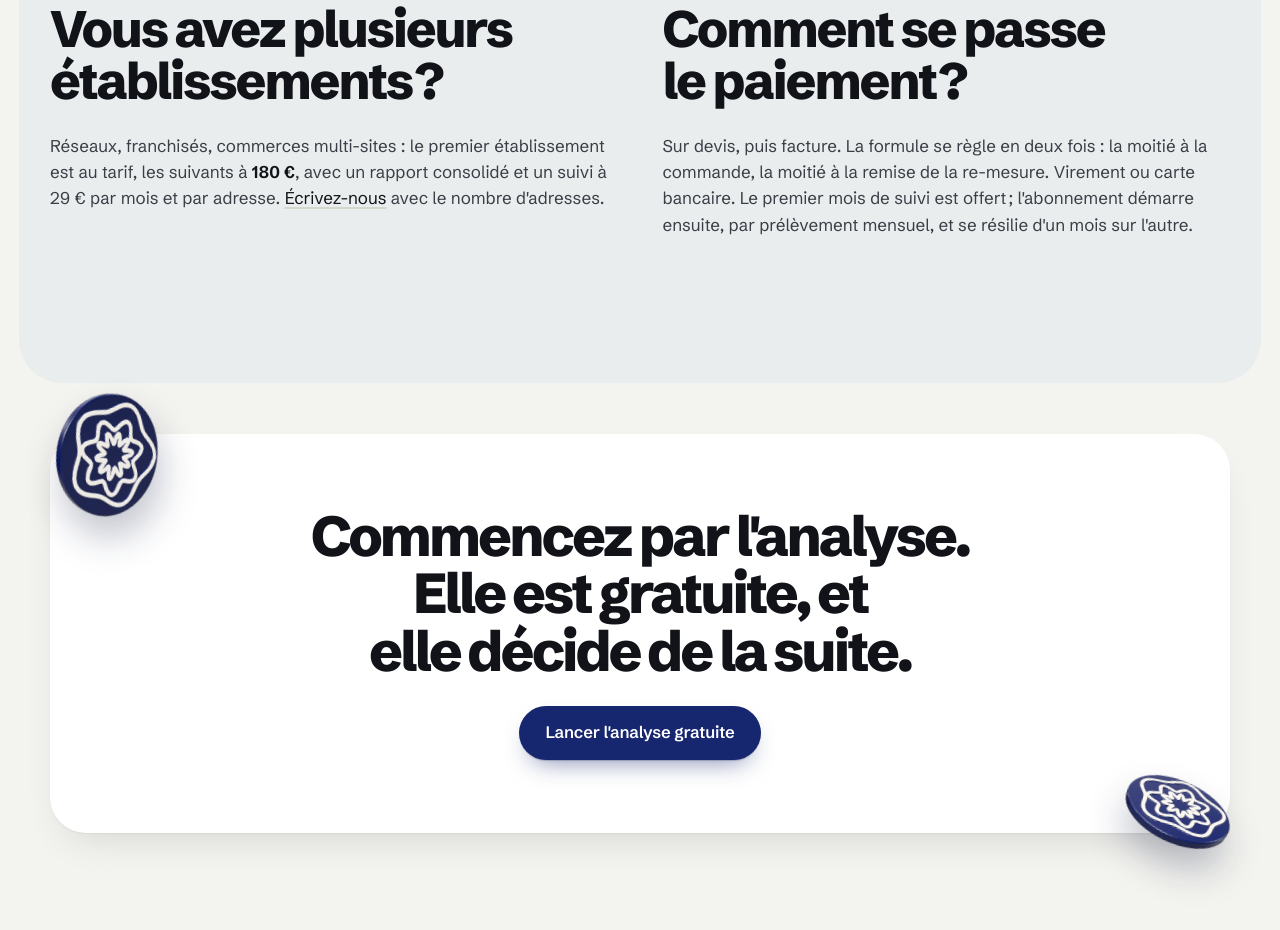
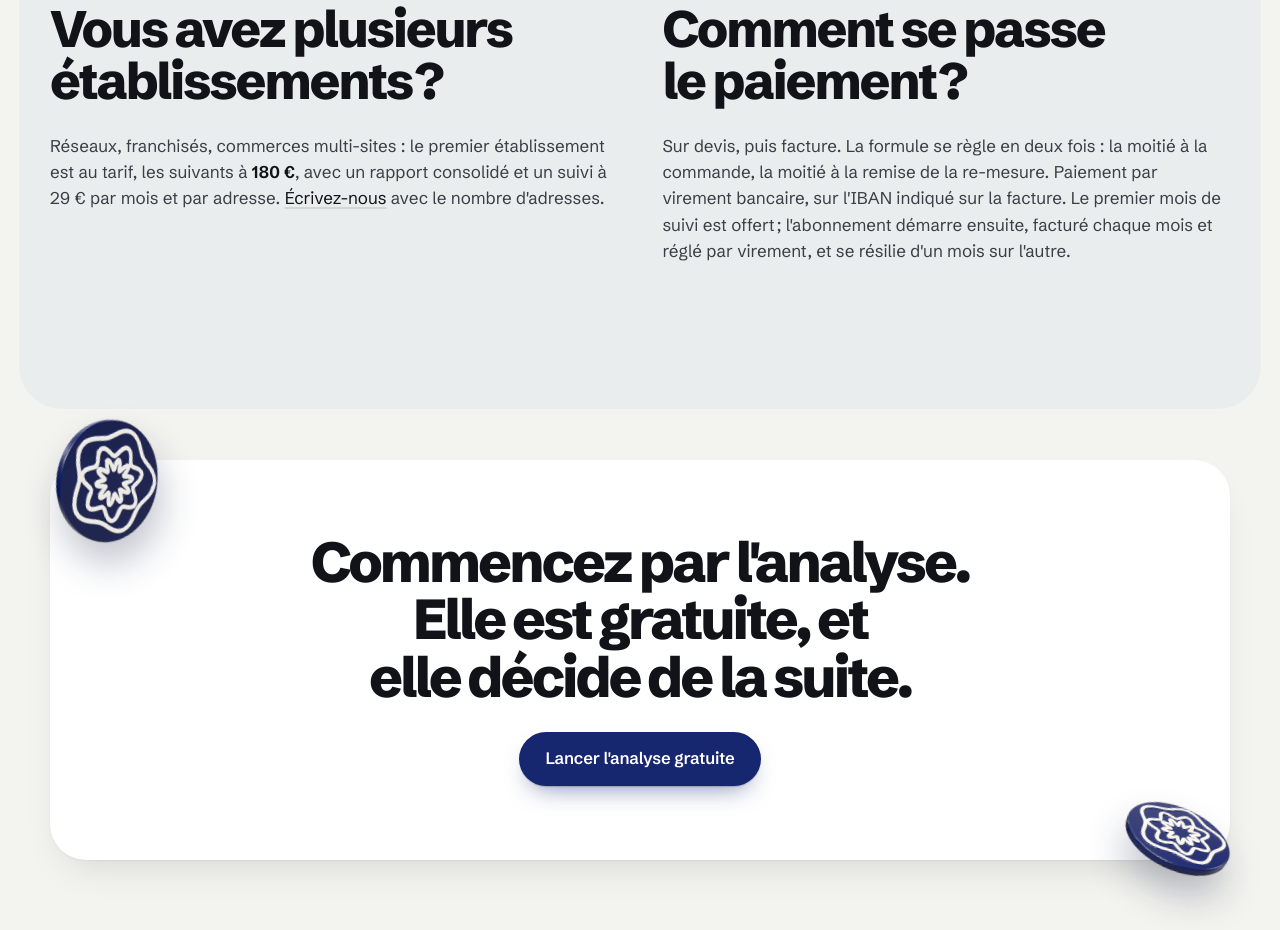
Before and after one commit to tomblason02/blason-site, a plain HTML site: page offres.html in a window 1280 px wide. Shown: the part 4428-5358 px from the top of the page. Drawn offline with Linux system fonts and the light colour scheme.

Commit message:
Add files via upload

```diff
--- a/offres.html
+++ b/offres.html
@@ -188,7 +188,7 @@
     </div>
     <div>
       <h2>Comment se passe le paiement ?</h2>
-      <p>Sur devis, puis facture. La formule se règle en deux fois : la moitié à la commande, la moitié à la remise de la re-mesure. Virement ou carte bancaire. Le premier mois de suivi est offert ; l'abonnement démarre ensuite, par prélèvement mensuel, et se résilie d'un mois sur l'autre.</p>
+      <p>Sur devis, puis facture. La formule se règle en deux fois : la moitié à la commande, la moitié à la remise de la re-mesure. Paiement par virement bancaire, sur l'IBAN indiqué sur la facture. Le premier mois de suivi est offert ; l'abonnement démarre ensuite, facturé chaque mois et réglé par virement, et se résilie d'un mois sur l'autre.</p>
     </div>
   </div>
 </section>
```
Also changed, not shown: cgv.html (+1 -1 lines).
